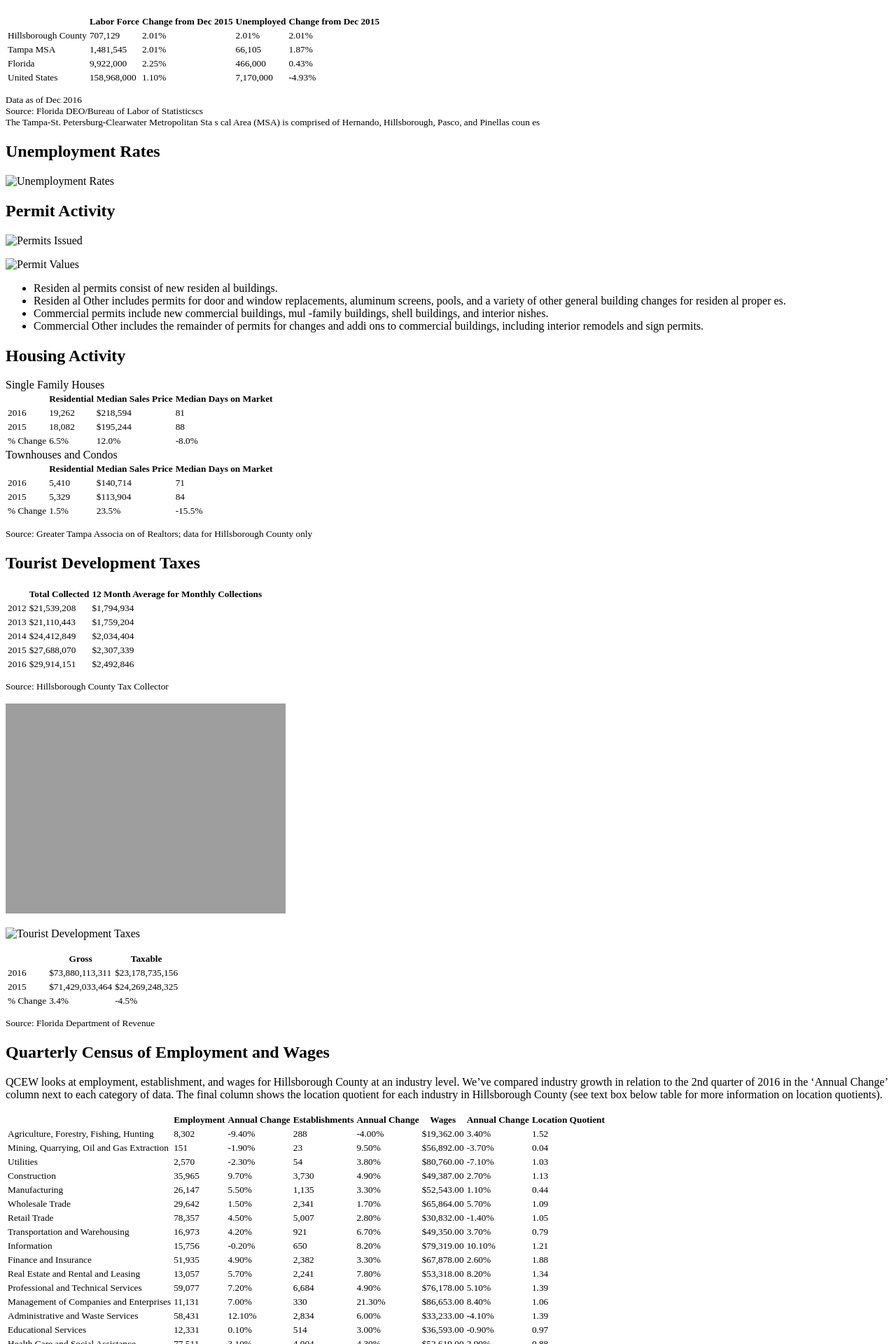
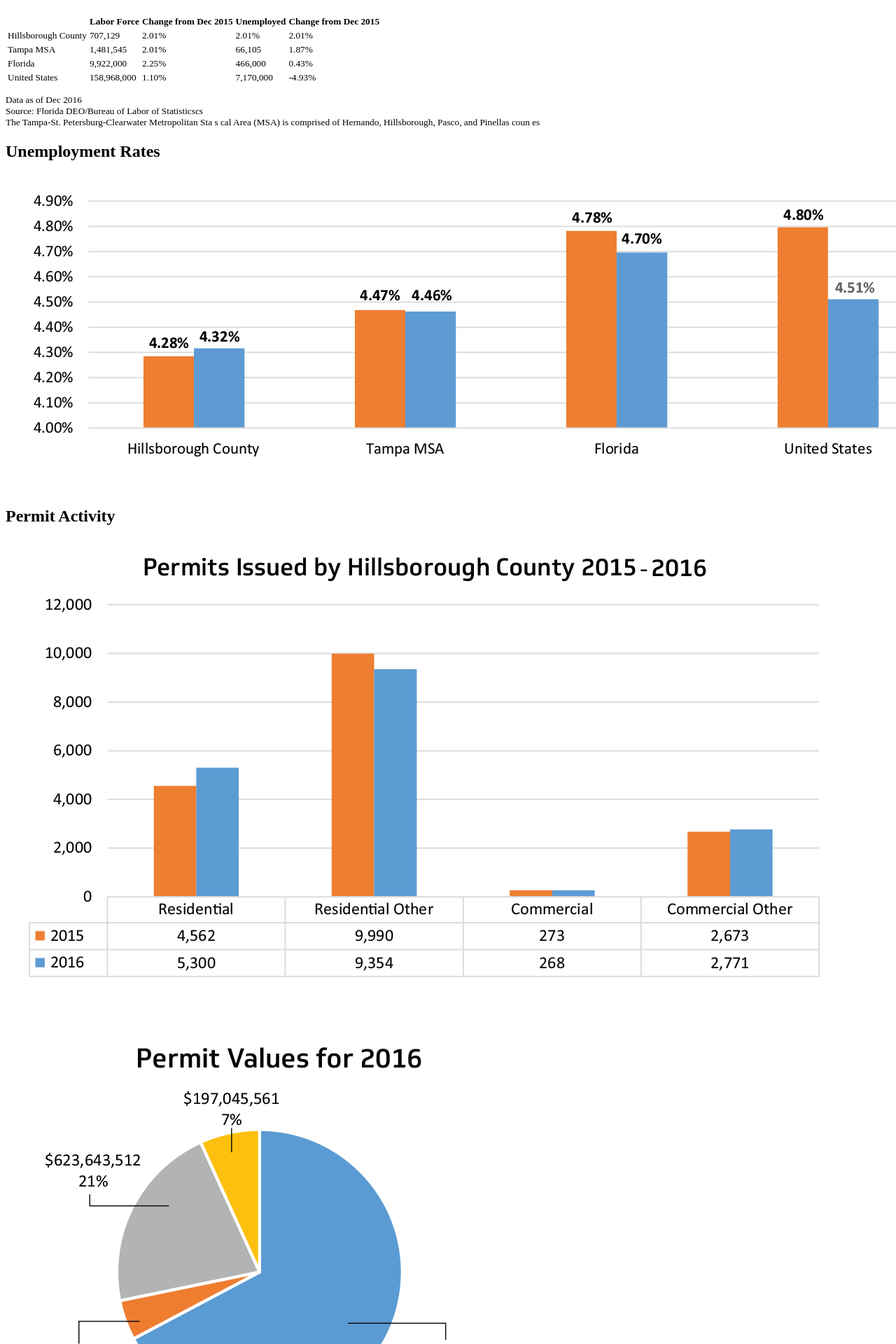
Before and after one commit to Commbocc/2016-economic-indicators-report, a Jekyll site: the page built from index.html, in a window 1280 px wide. Shown: the part 472-2392 px from the top of the page at 70% size. Built offline with Jekyll 4.4.1, drawn with Linux system fonts in a browser that asks for light colours.

Commit message:
set url for absolute asset urls

```diff
--- a/_config.yml
+++ b/_config.yml
@@ -17,7 +17,7 @@
 description: ""
 
 baseurl: "/2016-economic-indicators-report" # the subpath of your site, e.g. /blog
-url: "https://commbocc.github.io/2016-economic-indicators-report" # the base hostname & protocol for your site, e.g. http://example.com
+url: "https://commbocc.github.io" # the base hostname & protocol for your site, e.g. http://example.com
 
 # Build settings
 markdown: kramdown
```
